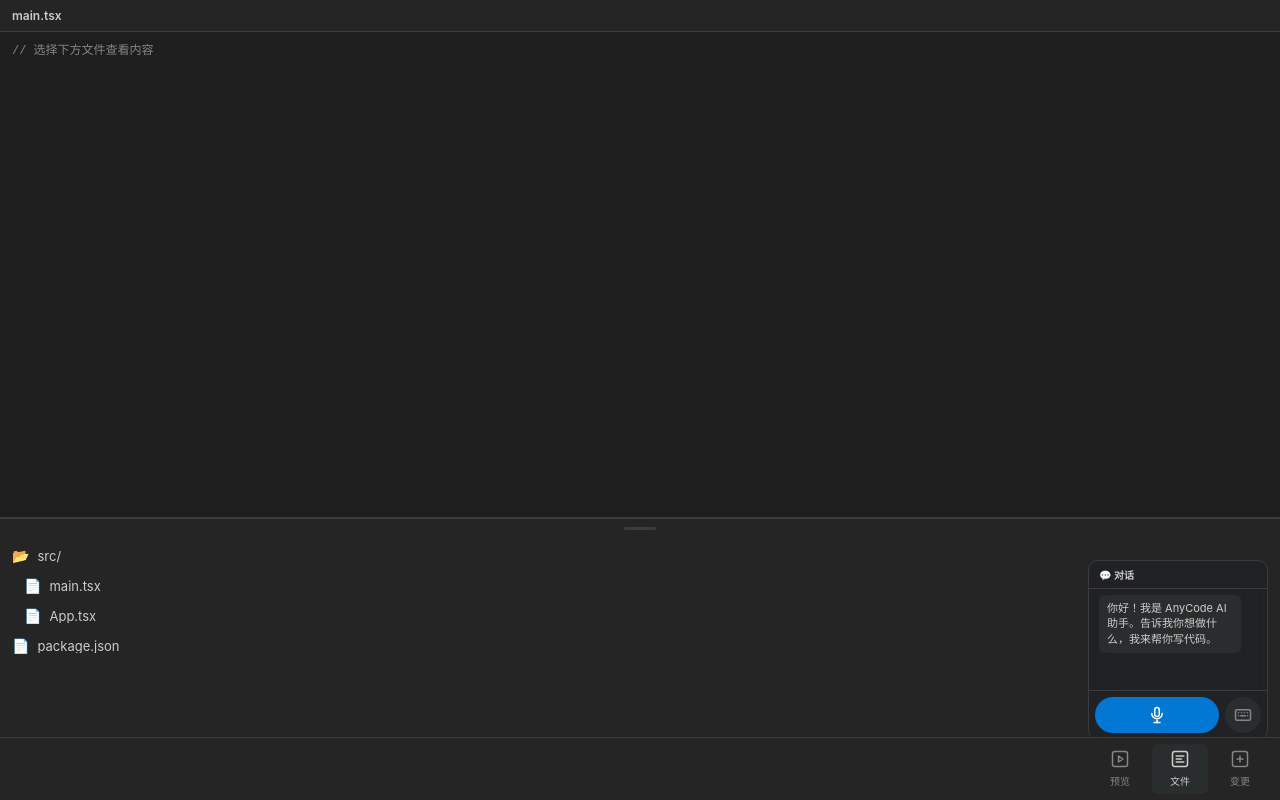
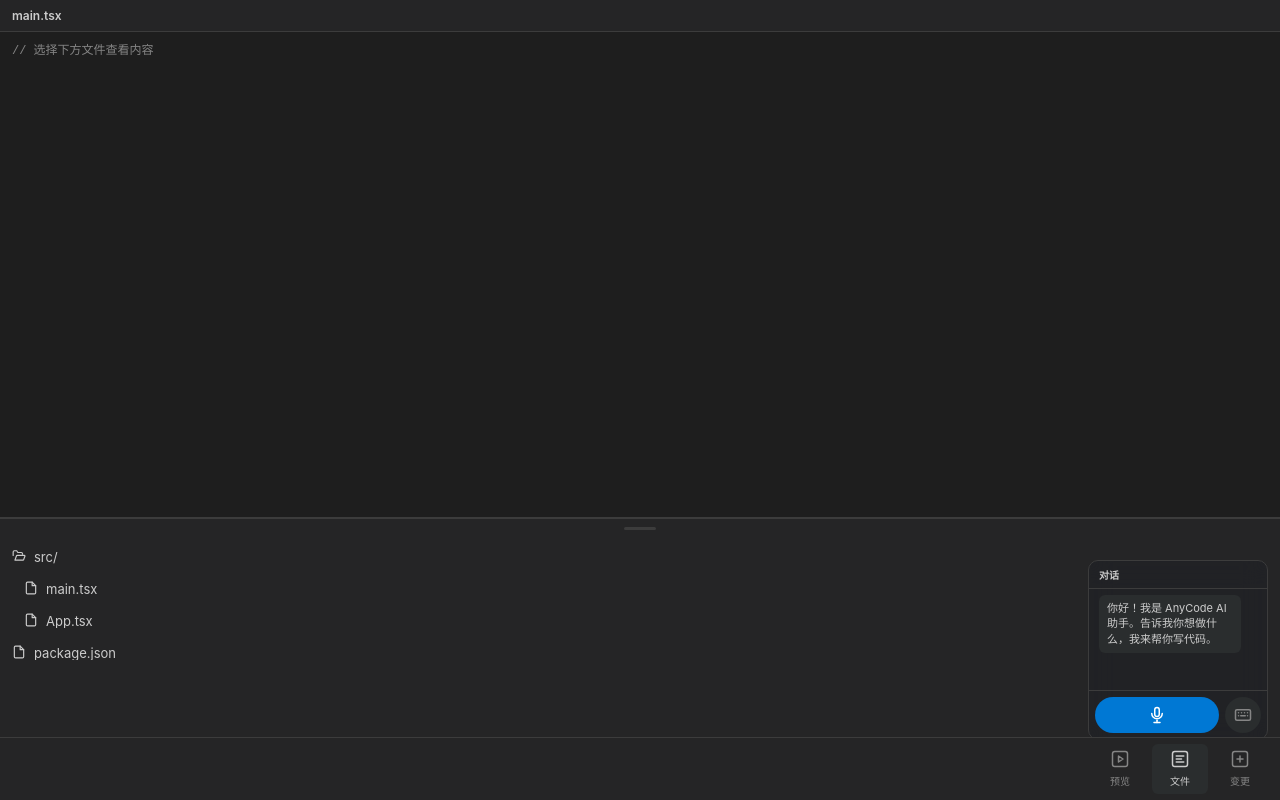
Before and after one commit to wyattzheng/any-code, a React (Vite) app in the folder packages/app/: page / in a window 1280 px wide. Built offline with nearby package versions, Linux system fonts and the light colour scheme.

Commit message:
feat(app): replace all emoji with SVG icons across components

```diff
--- a/packages/app/src/components/ChangesView.tsx
+++ b/packages/app/src/components/ChangesView.tsx
@@ -1,4 +1,5 @@
 import { useState, useRef, useCallback } from "react";
+import { AddedIcon, ModifiedIcon, DeletedIcon } from "./Icons";
 import "./ChangesView.css";
 
 export function ChangesView() {
@@ -54,15 +55,15 @@ export function ChangesView() {
             <div className="changes-list" style={{ height: listHeight }}>
                 <div className="change-items">
                     <div className="change-item added">
-                        <span className="change-badge">A</span>
+                        <span className="change-badge"><AddedIcon /></span>
                         <span>src/App.tsx</span>
                     </div>
                     <div className="change-item modified">
-                        <span className="change-badge">M</span>
+                        <span className="change-badge"><ModifiedIcon /></span>
                         <span>src/main.tsx</span>
                     </div>
                     <div className="change-item deleted">
-                        <span className="change-badge">D</span>
+                        <span className="change-badge"><DeletedIcon /></span>
                         <span>src/old.ts</span>
                     </div>
                 </div>
--- a/packages/app/src/components/ConversationOverlay.tsx
+++ b/packages/app/src/components/ConversationOverlay.tsx
@@ -96,7 +96,7 @@ export function ConversationOverlay() {
                 onMouseDown={handleMouseDown}
                 onTouchStart={handleTouchStart}
             >
-                💬 对话
+                对话
             </div>
 
             <div className="conversation-messages">
--- a/packages/app/src/components/FileBrowser.tsx
+++ b/packages/app/src/components/FileBrowser.tsx
@@ -1,4 +1,5 @@
 import { useState, useRef, useCallback } from "react";
+import { FolderOpenIcon, FileDocIcon } from "./Icons";
 import "./FileBrowser.css";
 
 export function FileBrowser() {
@@ -54,19 +55,19 @@ export function FileBrowser() {
             <div className="file-browser-sidebar" style={{ height: sidebarHeight }}>
                 <div className="file-tree">
                     <div className="file-tree-item folder">
-                        <span className="file-icon">📂</span>
+                        <span className="file-icon"><FolderOpenIcon /></span>
                         <span className="file-name">src/</span>
                     </div>
                     <div className="file-tree-item file indent">
-                        <span className="file-icon">📄</span>
+                        <span className="file-icon"><FileDocIcon /></span>
                         <span className="file-name">main.tsx</span>
                     </div>
                     <div className="file-tree-item file indent">
-                        <span className="file-icon">📄</span>
+                        <span className="file-icon"><FileDocIcon /></span>
                         <span className="file-name">App.tsx</span>
                     </div>
                     <div className="file-tree-item file">
-                        <span className="file-icon">📄</span>
+                        <span className="file-icon"><FileDocIcon /></span>
                         <span className="file-name">package.json</span>
                     </div>
                 </div>
--- a/packages/app/src/components/Icons.tsx
+++ b/packages/app/src/components/Icons.tsx
@@ -75,3 +75,46 @@ export function DiffIcon({ size = 18, color = "currentColor" }: IconProps) {
         </svg>
     );
 }
+
+export function FolderOpenIcon({ size = 14, color = "currentColor" }: IconProps) {
+    return (
+        <svg width={size} height={size} viewBox="0 0 24 24" fill="none" stroke={color} strokeWidth="2" strokeLinecap="round" strokeLinejoin="round">
+            <path d="M5 19l2.757-7.351A1 1 0 0 1 8.693 11H21.18a1 1 0 0 1 .935 1.354l-2.296 6.292A1 1 0 0 1 18.882 19z" />
+            <path d="M2 11V5a2 2 0 0 1 2-2h4l2 3h6a2 2 0 0 1 2 2v1" />
+        </svg>
+    );
+}
+
+export function FileDocIcon({ size = 14, color = "currentColor" }: IconProps) {
+    return (
+        <svg width={size} height={size} viewBox="0 0 24 24" fill="none" stroke={color} strokeWidth="2" strokeLinecap="round" strokeLinejoin="round">
+            <path d="M14 2H6a2 2 0 0 0-2 2v16a2 2 0 0 0 2 2h12a2 2 0 0 0 2-2V8z" />
+            <polyline points="14 2 14 8 20 8" />
+        </svg>
+    );
+}
+
+export function AddedIcon({ size = 12, color = "currentColor" }: IconProps) {
+    return (
+        <svg width={size} height={size} viewBox="0 0 24 24" fill="none" stroke={color} strokeWidth="3" strokeLinecap="round">
+            <line x1="12" y1="5" x2="12" y2="19" />
+            <line x1="5" y1="12" x2="19" y2="12" />
+        </svg>
+    );
+}
+
+export function ModifiedIcon({ size = 12, color = "currentColor" }: IconProps) {
+    return (
+        <svg width={size} height={size} viewBox="0 0 24 24" fill="none" stroke={color} strokeWidth="3" strokeLinecap="round">
+            <circle cx="12" cy="12" r="6" fill={color} />
+        </svg>
+    );
+}
+
+export function DeletedIcon({ size = 12, color = "currentColor" }: IconProps) {
+    return (
+        <svg width={size} height={size} viewBox="0 0 24 24" fill="none" stroke={color} strokeWidth="3" strokeLinecap="round">
+            <line x1="5" y1="12" x2="19" y2="12" />
+        </svg>
+    );
+}
--- a/packages/app/src/components/PreviewTab.tsx
+++ b/packages/app/src/components/PreviewTab.tsx
@@ -1,3 +1,4 @@
+import { MonitorIcon } from "./Icons";
 import "./PreviewTab.css";
 
 export function PreviewTab() {
@@ -8,7 +9,7 @@ export function PreviewTab() {
         return (
             <div className="preview-tab">
                 <div className="preview-placeholder">
-                    <span className="preview-placeholder-icon">🖥</span>
+                    <span className="preview-placeholder-icon"><MonitorIcon size={36} /></span>
                     <p className="preview-placeholder-text">通过对话让 AI 生成界面，结果将展示在这里</p>
                 </div>
             </div>
```
